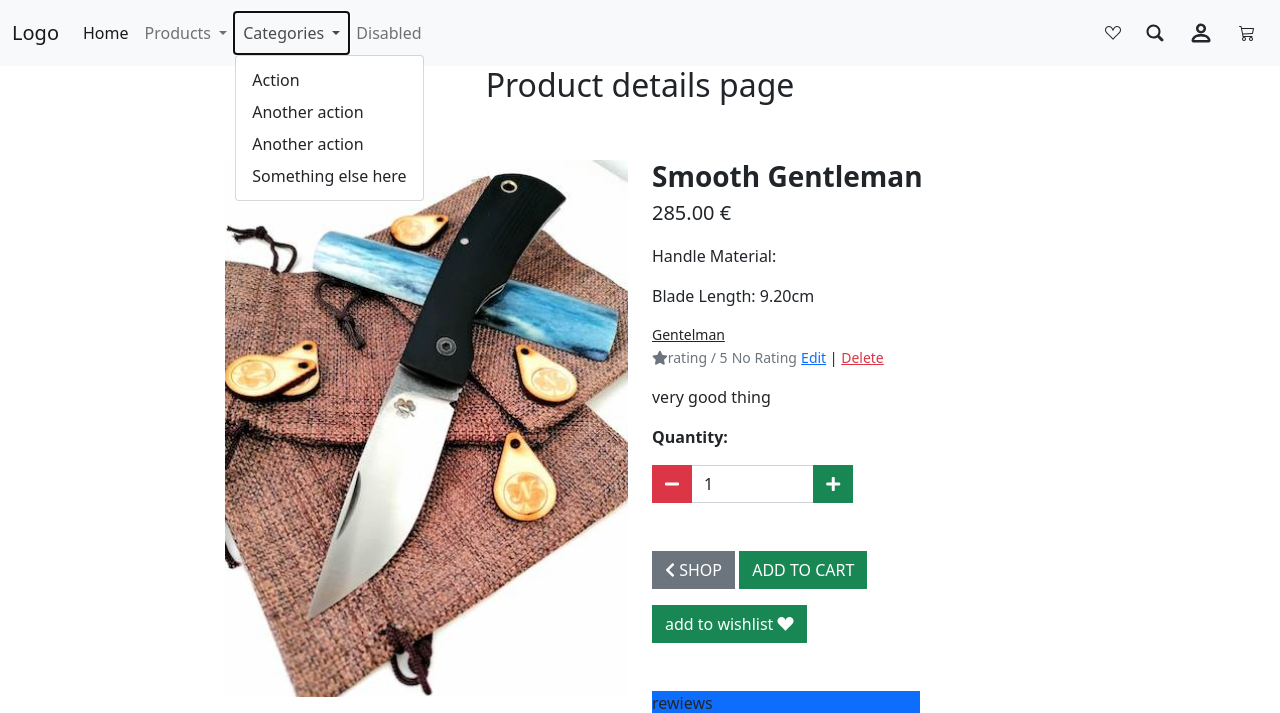
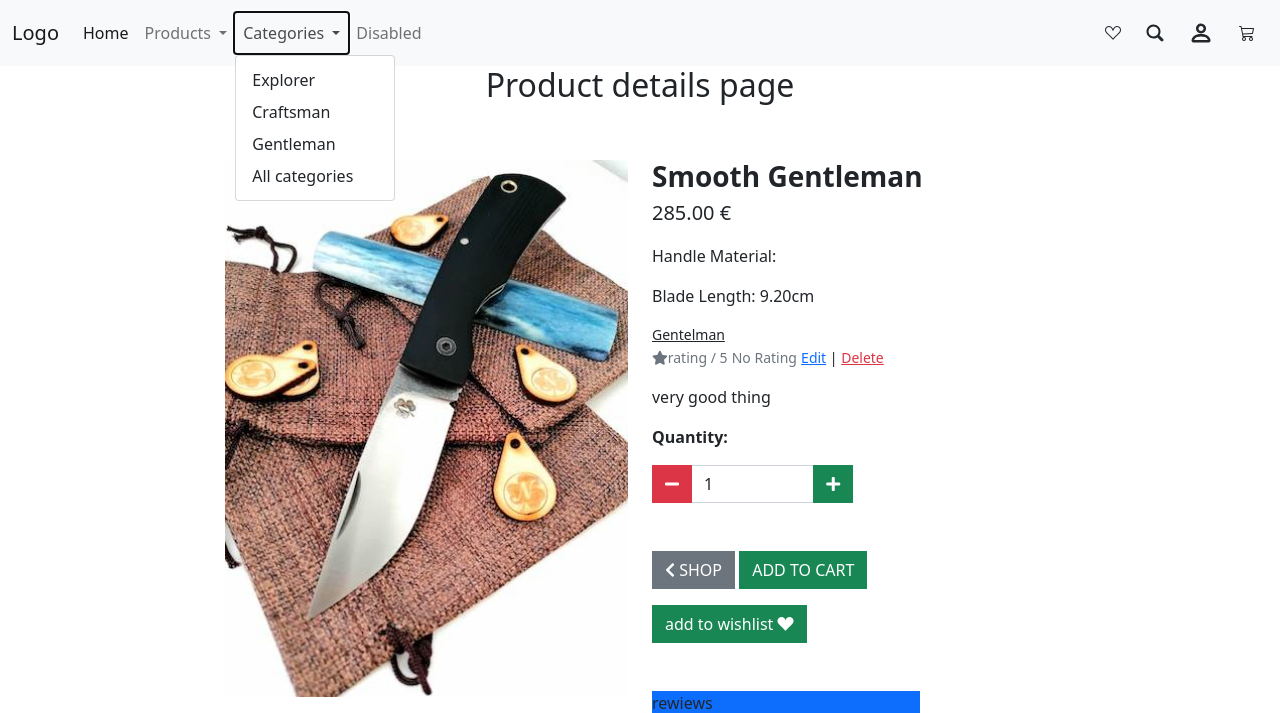
Before and after one commit to rockroman/CI_PP5_Blade, a Django app: page /products/2/ in a window 1280 px wide, after a click on "Categories". Shown: the top 713 px of the page. Run offline with Django 3.2, Linux system fonts and the light colour scheme; data comes from the database, SQL or seed files in the repository; some libraries are stand-ins or nearby versions.

Commit message:
feat: filtering by category added

```diff
--- a/products/views.py
+++ b/products/views.py
@@ -1,10 +1,12 @@
 # Imports
 # ~~~~~~~~~~~~~~~~~~~~~~~~~~~~~~~~~~~~~~~~~~~~~~~~~~~~~~~~~~~~~~~~~~~~~~~~~~~~~
 # 3rd party:
-from django.shortcuts import render, get_object_or_404
+from django.shortcuts import render, get_object_or_404, redirect, reverse
+from django.contrib import messages
+from django.db.models import Q
 
 # Internal:
-from .models import Product
+from .models import Product, Category
 
 # ~~~~~~~~~~~~~~~~~~~~~~~~~~~~~~~~~~~~~~~~~~~~~~~~~~~~~~~~~~~~~~~~~~~~~~~~~~~~~
 
@@ -12,9 +14,29 @@ def store_products(request):
 
     products = Product.objects.all()
     template = 'products/store_products.html'
+    query = None
+    categories = None
+
+    if request.GET:
+        if 'category' in request.GET:
+            categories = request.GET['category'].split(',')
+            products = products.filter(category__name__in=categories)
+            categories = Category.objects.filter(name__in=categories)
+
+        if 'q' in request.GET:
+            query = request.GET['q']
+            if not query:
+                messages.error(request,'Your search criteria is empty')
+                return redirect(reverse('store_products'))
+
+            queries = Q(name__icontains=query) | Q(description__icontains=query)
+            products = products.filter(queries)
+
 
     context = {
         'products': products,
+        'search_term': query,
+        'current_categories': categories,
     }
 
     return render(request,template, context)
--- a/templates/partials/top_main_nav.html
+++ b/templates/partials/top_main_nav.html
@@ -37,10 +37,11 @@
                         Categories
                     </a>
                 <ul class="dropdown-menu">
-                    <li><a class="dropdown-item" href="#">Action</a></li>
-                    <li><a class="dropdown-item" href="#">Another action</a></li>
-                    <li><a class="dropdown-item" href="#">Another action</a></li>
-                    <li><a class="dropdown-item" href="#">Something else here</a></li>
+                    <li><a class="dropdown-item" href="{% url 'products:store_products'%}?category=Explorer">Explorer</a></li>
+                    <li><a class="dropdown-item" href="{% url 'products:store_products'%}?category=Craftsman">Craftsman</a></li>
+                    <li><a class="dropdown-item" href="{% url 'products:store_products'%}?category=Gentleman">Gentleman</a></li>
+                    <li><a class="dropdown-item" href="{% url 'products:store_products'%}?category=Explorer,Craftsman,Gentleman">All categories</a></li>
+
                 </ul>
                 </li>
                 <li class="nav-item">
@@ -68,7 +69,7 @@
         <button type="button" class="btn-close" data-bs-dismiss="offcanvas" aria-label="Close"></button>
     </div>
     <div class="offcanvas-body">
-        <form class="d-flex " method="GET" >
+        <form class="d-flex " method="GET" action="{% url 'products:store_products' %}">
             <div class="input-group">
                 <input class="form-control" type="search" name="q" placeholder="Search" aria-label="Search">
                 <button class="btn" type="submit"><i class="bi bi-search"></i></button>
```
